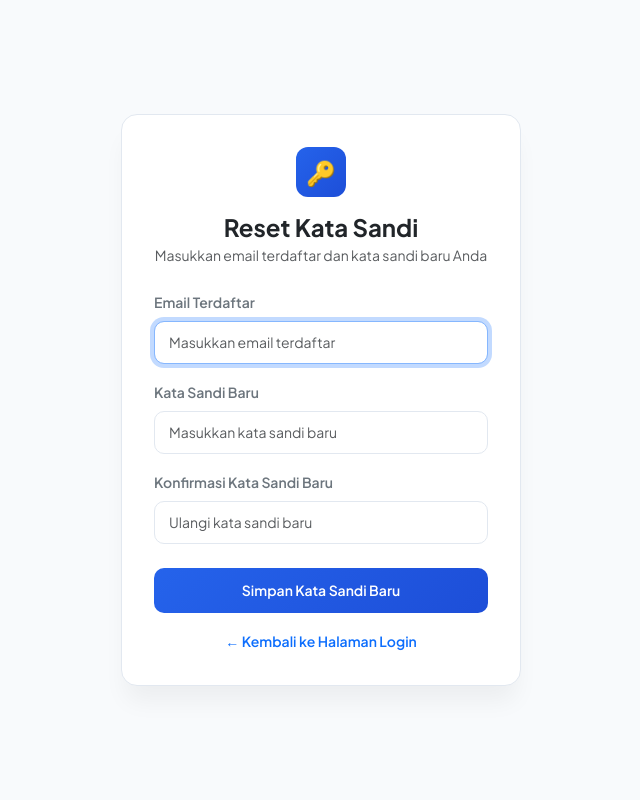
After one commit to ankasaputraaa7/ukk-junior-web-programmer, a PHP site: page /lupa_sandi.php in a window 1280 px wide. The commit adds this page. Shown: the whole page, without its empty margins (319-959 px from the left). Run offline with PHP 8.4, Linux system fonts and the light colour scheme.

Commit message:
Tambah fitur lupa sandi

```diff
--- /dev/null
+++ b/lupa_sandi.php
@@ -0,0 +1,135 @@
+<?php
+session_start();
+include 'koneksi.php';
+
+$message = "";
+$status_type = "";
+
+if (isset($_POST['reset_password'])) {
+    $email        = trim($_POST['email']);
+    $password_baru = trim($_POST['password_baru']);
+    $konfirmasi   = trim($_POST['konfirmasi_password']);
+
+    // Validasi input
+    if ($password_baru !== $konfirmasi) {
+        $message = "Konfirmasi kata sandi tidak cocok!";
+        $status_type = "danger";
+    } else {
+        $email_escaped = mysqli_real_escape_string($koneksi, $email);
+
+        // Cek apakah email terdaftar di database (tabel karyawan) atau merupakan email admin khusus
+        $cek_email = mysqli_query($koneksi, "SELECT * FROM karyawan WHERE email = '$email_escaped'");
+
+        if ($email === 'anka@gmail.com' || mysqli_num_rows($cek_email) > 0) {
+            // Jika email terdaftar sebagai admin khusus (anka@gmail.com)
+            if ($email === 'anka@gmail.com') {
+                $_SESSION['admin_password'] = $password_baru;
+            }
+
+            $message = "Kata sandi berhasil diperbarui! Silakan login kembali.";
+            $status_type = "success";
+        } else {
+            $message = "Email tidak terdaftar di sistem!";
+            $status_type = "danger";
+        }
+    }
+}
+?>
+<!DOCTYPE html>
+<html lang="id">
+<head>
+    <meta charset="UTF-8">
+    <meta name="viewport" content="width=device-width, initial-scale=1.0">
+    <title>Reset Kata Sandi - Enterprise Portal</title>
+    <link href="https://cdn.jsdelivr.net/npm/bootstrap@5.3.0/dist/css/bootstrap.min.css" rel="stylesheet">
+    <link href="https://fonts.googleapis.com/css2?family=Plus+Jakarta+Sans:wght@400;500;600;700&display=swap" rel="stylesheet">
+    <style>
+        body {
+            font-family: 'Plus Jakarta Sans', sans-serif;
+            background-color: #f8fafc;
+            color: #0f172a;
+            min-height: 100vh;
+            display: flex;
+            align-items: center;
+            justify-content: center;
+        }
+        .reset-card {
+            background: #ffffff;
+            border: 1px solid #e2e8f0;
+            border-radius: 16px;
+            box-shadow: 0 20px 25px -5px rgba(0, 0, 0, 0.05);
+            width: 100%;
+            max-width: 400px;
+            padding: 32px;
+        }
+        .logo-icon {
+            width: 50px;
+            height: 50px;
+            border-radius: 12px;
+            background: linear-gradient(135deg, #2563eb 0%, #1d4ed8 100%);
+            color: white;
+            display: flex;
+            align-items: center;
+            justify-content: center;
+            font-size: 24px;
+            margin: 0 auto 16px auto;
+        }
+        .form-control {
+            border-radius: 10px;
+            border: 1.5px solid #e2e8f0;
+            padding: 10px 14px;
+            font-size: 14px;
+        }
+        .btn-reset {
+            background: linear-gradient(135deg, #2563eb 0%, #1d4ed8 100%);
+            color: white;
+            font-weight: 600;
+            border: none;
+            border-radius: 10px;
+            padding: 12px;
+            width: 100%;
+            font-size: 14px;
+        }
+    </style>
+</head>
+<body>
+
+<div class="reset-card">
+    <div class="text-center mb-4">
+        <div class="logo-icon">🔑</div>
+        <h4 class="fw-bold text-dark mb-1">Reset Kata Sandi</h4>
+        <p class="text-muted small mb-0">Masukkan email terdaftar dan kata sandi baru Anda</p>
+    </div>
+
+    <?php if (!empty($message)): ?>
+        <div class="alert alert-<?php echo $status_type; ?> py-2 px-3 small rounded-3 mb-3 text-center fw-medium">
+            <?php echo htmlspecialchars($message); ?>
+        </div>
+    <?php endif; ?>
+
+    <form action="lupa_sandi.php" method="POST">
+        <div class="mb-3">
+            <label class="form-label small fw-semibold text-secondary">Email Terdaftar</label>
+            <input type="email" name="email" class="form-control" placeholder="Masukkan email terdaftar" required autofocus>
+        </div>
+
+        <div class="mb-3">
+            <label class="form-label small fw-semibold text-secondary">Kata Sandi Baru</label>
+            <input type="password" name="password_baru" class="form-control" placeholder="Masukkan kata sandi baru" required>
+        </div>
+
+        <div class="mb-4">
+            <label class="form-label small fw-semibold text-secondary">Konfirmasi Kata Sandi Baru</label>
+            <input type="password" name="konfirmasi_password" class="form-control" placeholder="Ulangi kata sandi baru" required>
+        </div>
+
+        <button type="submit" name="reset_password" class="btn btn-reset mb-3">Simpan Kata Sandi Baru</button>
+
+        <div class="text-center">
+            <a href="index.php" class="small text-primary text-decoration-none fw-semibold">← Kembali ke Halaman Login</a>
+        </div>
+    </form>
+</div>
+
+</body>
+</html>
```
Also changed, not shown: index.php (+13 -20 lines).
